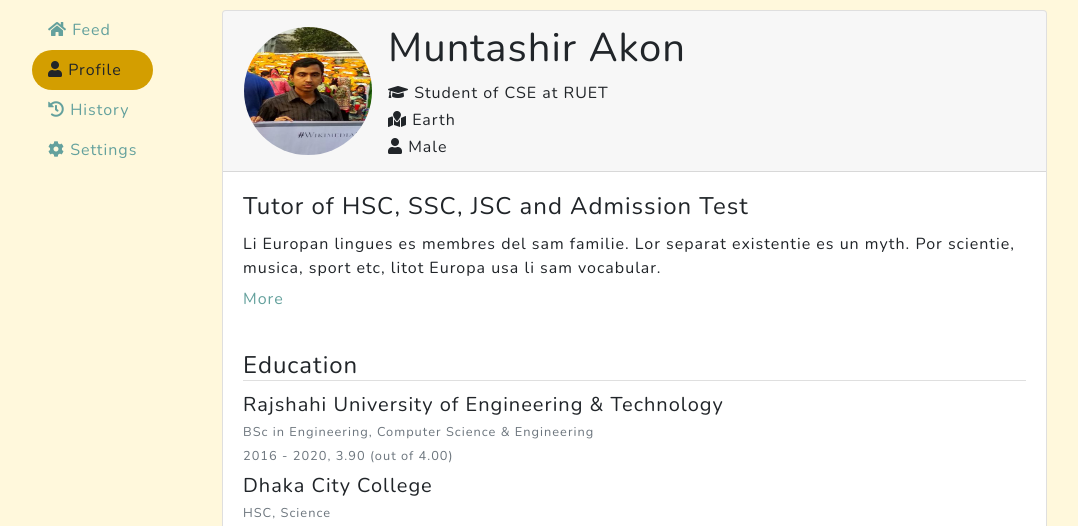
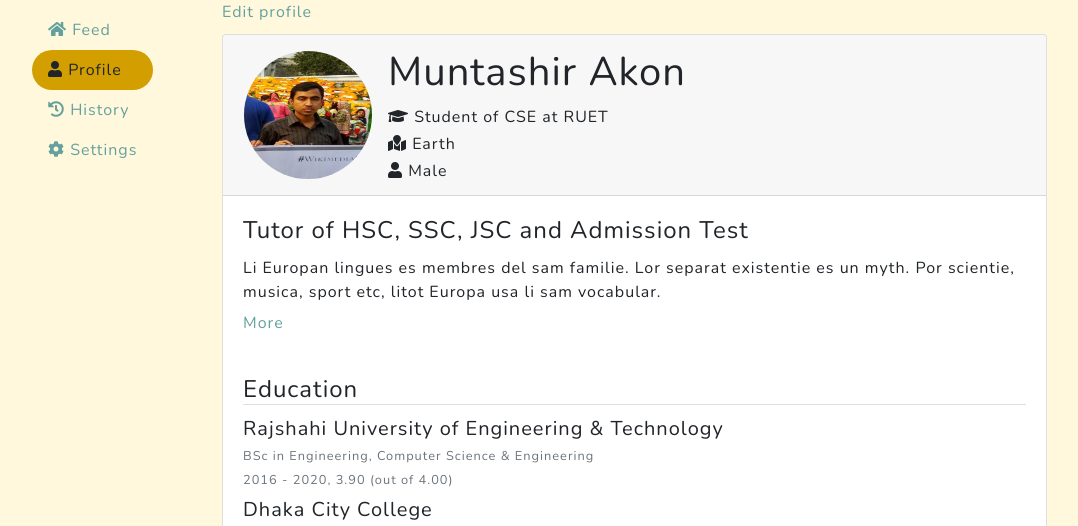
Before and after one commit to MuntashirAkon/TuitionManagement, a Django app: page /tutor/profile/1/ in a window 1280 px wide. Shown: the part 56-582 px from the top of the page, without its empty margins (53-1131 px from the left). Run offline with Django 3.2, Linux system fonts and the light colour scheme; a user stored in the database is signed in; data comes from the database, SQL or seed files in the repository; both versions use the stored data as it was after the commit; some libraries are stand-ins or nearby versions.

Commit message:
Added option for editing profile, take user to edit profile page if required fields are empty.

```diff
--- a/tutor/templates/tutor/view_profile.html
+++ b/tutor/templates/tutor/view_profile.html
@@ -41,6 +41,9 @@
         content: 'Less';
     }
     </style>
+    {% if editable %}
+        <a href="{% url 'tutor-edit-profile' profile.pk %}">Edit profile</a>
+    {% endif %}
     <div class="user-profile card">
       <div class="card-header">
         <table>
--- a/tutor/views.py
+++ b/tutor/views.py
@@ -12,11 +12,12 @@ from django.urls import reverse
 from .decorators import tutor_required
 from time import time
 
-# TODO: Check if the required fields of the profile sections are filled up
-
 
 @tutor_required
 def feed(request):
+    if is_profile_incomplete(request):
+        messages.info(request, 'Your profile is incomplete. Please fill out all the fields to get started.')
+        return redirect('tutor-edit-profile', request.user.pk)
     return render(request, 'tutor/feed.html', context={
         'feed_list': get_feed_list(
             request,
@@ -31,6 +32,9 @@ def feed(request):
 def view_profile(request, profile_id):
     """View user or client profile"""
     if request.user.pk == profile_id:
+        if is_profile_incomplete(request):
+            messages.info(request, 'Your profile is incomplete. Please fill out all the fields to get started.')
+            return redirect('tutor-edit-profile', request.user.pk)
         user = User.objects.get(pk=profile_id)
         work_history = Assignee.objects.filter(tutor=request.user, to_date__lte=timezone.now())
         return render(request, 'tutor/view_profile.html', context={
@@ -38,6 +42,7 @@ def view_profile(request, profile_id):
             'education': user.education_set.all().order_by('-to_year'),
             'work_history': work_history,
             'tutor_profile': 'active',
+            'editable': True,
         })
     else:
         user = User.objects.filter(pk=profile_id, is_client=True)
@@ -53,11 +58,18 @@ def view_profile(request, profile_id):
 
 @tutor_required
 def edit_profile(request, profile_id):
-    # TODO Implement edit profile
-    if request.user.pk == profile_id:
-        return render(request, 'tutor/edit_profile.html', context={'tutor_profile': 'active', })
+    if request.POST:
+        pass
     else:
-        return redirect('tutor-profile', profile_id)
+        if request.user.pk == profile_id:
+            user = User.objects.get(pk=profile_id)
+            return render(request, 'tutor/edit_profile.html', context={
+                'profile': user,
+                'education': user.education_set.all().order_by('-to_year'),
+                'tutor_profile': 'active',
+            })
+        else:
+            return redirect('tutor-profile', profile_id)
 
 
 @tutor_required
@@ -232,3 +244,11 @@ def handle_uploaded_file(f):
         for chunk in f.chunks():
             destination.write(chunk)
     return file_name
+
+
+def is_profile_incomplete(request):
+    user = User.objects.get(pk=request.user.pk)
+    if user.name == '' or user.bio == '' or user.location == '' or user.gender == '' or user.title == ''\
+            or user.overview == '' or user.expertise == '':
+        return True
+    return False
```
Also changed, not shown: db.sqlite3.
